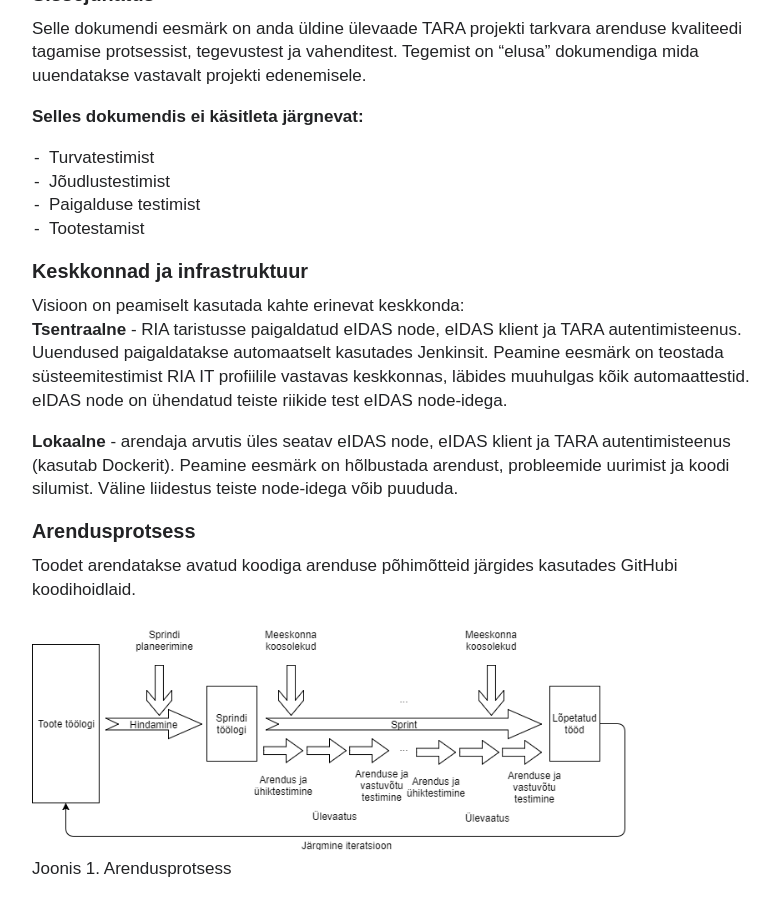
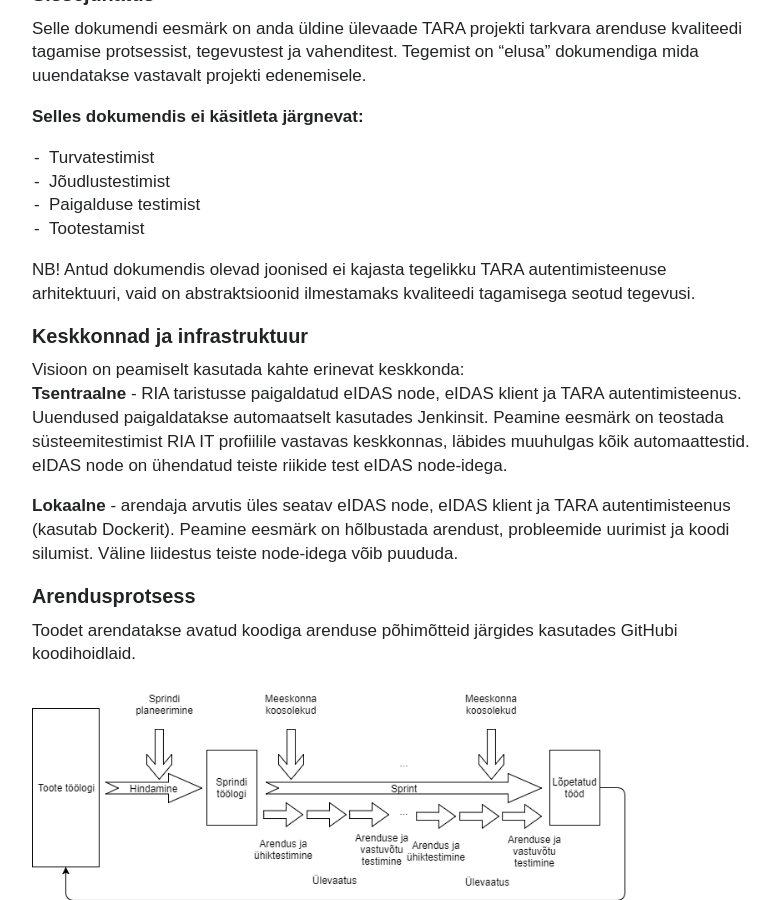
Before and after one commit to e-gov/TARA-Doku, a Jekyll site: the page built from QaStrateegia.md, in a window 1280 px wide and 900 px high, scrolled down 436 px. Shown: the whole window, without its empty margins (2-782 px from the left). Built offline with Jekyll 4.4.1, drawn with Linux system fonts in a browser that asks for light colours; our own code applies the rules of GitHub Pages for plain Markdown files.

```diff
--- a/QaStrateegia.md
+++ b/QaStrateegia.md
@@ -17,6 +17,8 @@ Tegemist on "elusa" dokumendiga mida uuendatakse vastavalt projekti edenemisele.
 * Jõudlustestimist
 * Paigalduse testimist
 * Tootestamist
+
+NB! Antud dokumendis olevad joonised ei kajasta tegelikku TARA autentimisteenuse arhitektuuri, vaid on abstraktsioonid ilmestamaks kvaliteedi tagamisega seotud tegevusi.
 
 ## Keskkonnad ja infrastruktuur
 
```
Also changed, not shown: 1 other file.
